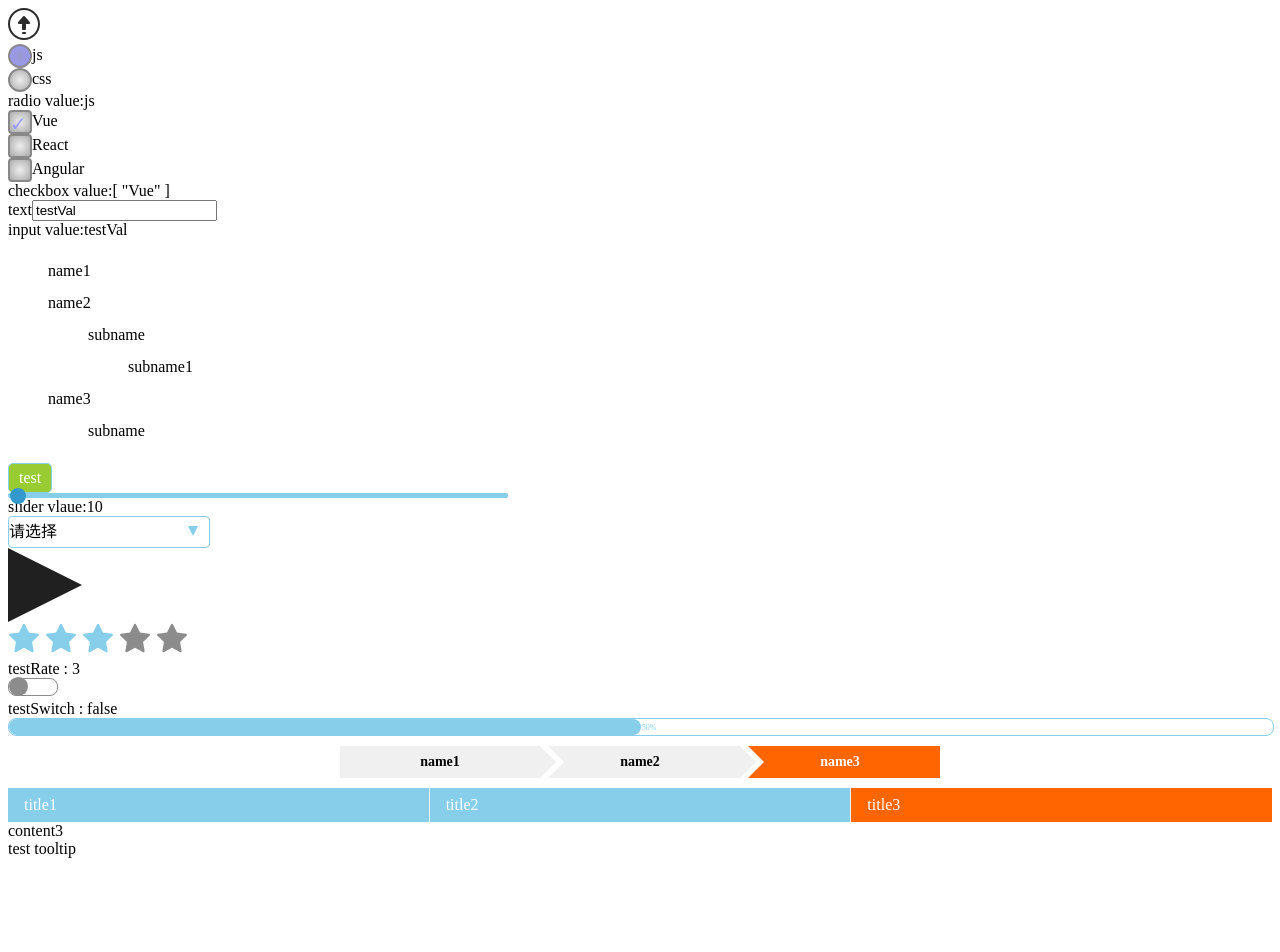
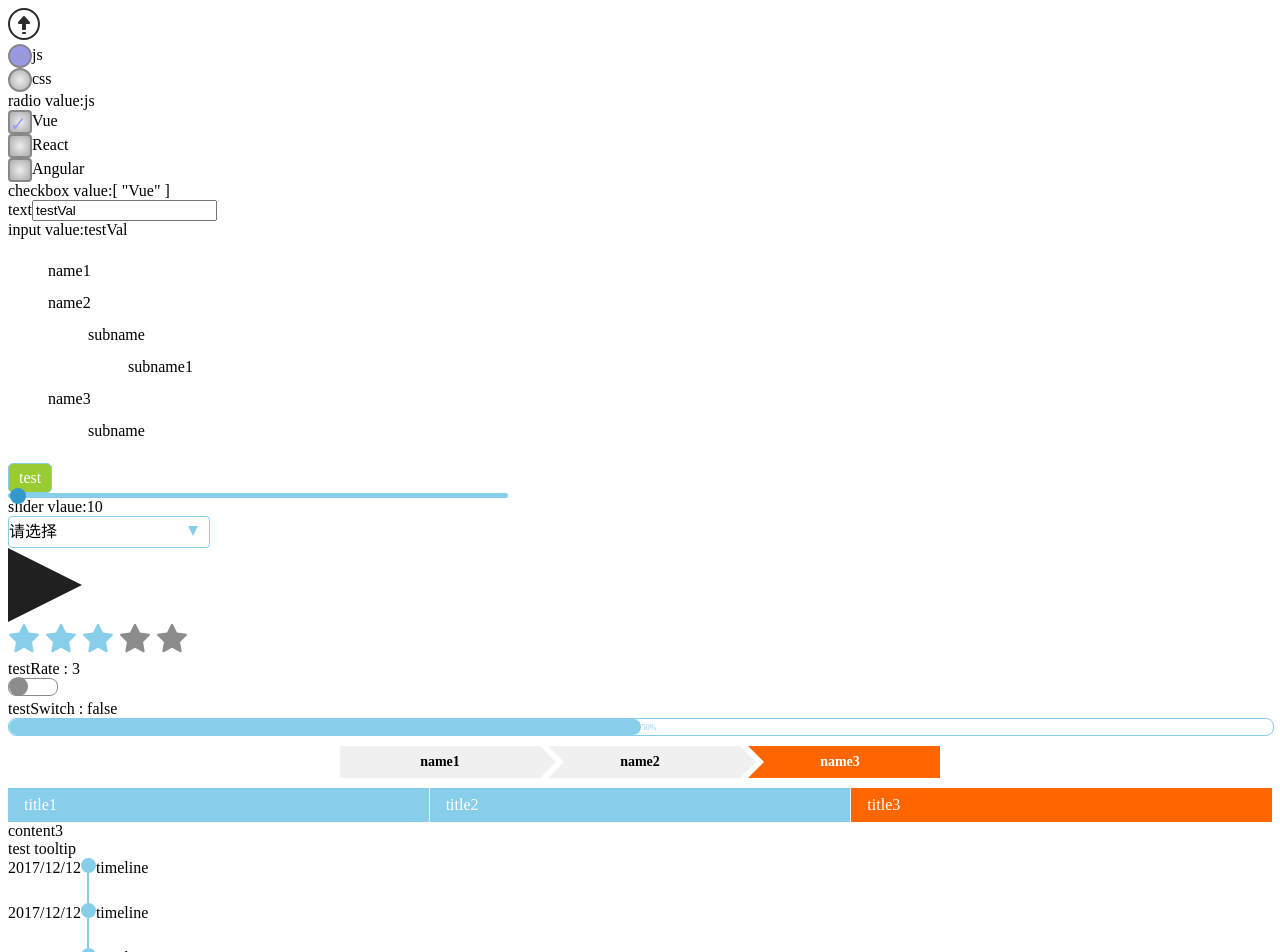
Before and after one commit to cheng87126/v-com, a Vue app: page / in a window 1280 px wide. Shown: the top 952 px of the page. Before the commit the page ends 866 px from the top, so only its background shows below. Built offline with nearby package versions, Linux system fonts and the light colour scheme.

Commit message:
add timeline.vue

```diff
--- a/src/app.vue
+++ b/src/app.vue
@@ -47,6 +47,11 @@
             <v-tabContent v-model="currentTitle">content3</v-tabContent>
         </v-tabContentBox>
         <v-toolTip style="display:inline-block;" tips="This is tooltip">test tooltip</v-toolTip>
+        <div>
+            <v-timeline v-bind:timeline="{time:'2017/12/12',content:'timeline'}"></v-timeline>
+            <v-timeline v-bind:timeline="{time:'2017/12/12',content:'timeline'}"></v-timeline>
+            <v-timeline v-bind:timeline="{time:'2017/12/12',content:'timeline'}"></v-timeline>
+        </div>
     </div>
 </template>
 <script>
@@ -69,6 +74,7 @@ import TabContent from './tabContent.vue'
 import TabTitleBox from './tabTitleBox.vue'
 import TabContentBox from './tabContentBox.vue'
 import ToolTip from './tooltip.vue'
+import Timeline from './timeline.vue'
 export default {
     name:'app',
     data(){
@@ -135,7 +141,8 @@ export default {
         'v-tabContent':TabContent,
         'v-tabTitleBox':TabTitleBox,
         'v-tabContentBox':TabContentBox,
-        'v-toolTip':ToolTip
+        'v-toolTip':ToolTip,
+        'v-timeline':Timeline
     },
     methods:{
         validInput(val){
--- /dev/null
+++ b/src/timeline.vue
@@ -0,0 +1,45 @@
+<style>
+.timeline-dot{
+	position: relative;
+	display: inline-block;
+	width: 15px;
+	height: 15px;
+	border-radius: 50%;
+	background-color: skyblue;
+}
+.timeline-dot::after{
+	content: '';
+	display: block;
+	height: 30px;
+	width: 2px;
+	position: absolute;
+	left: 50%;
+	top: 30px;
+	transform: translate(-50%,-50%);
+	background-color: skyblue;
+}
+.timeline{
+	height: 45px;
+}
+.timeline:last-child .timeline-dot::after{
+	display: none;
+}
+.timeline-content{
+	display: inline-block;
+}
+</style>
+<template>
+	<div class="timeline">
+		<span class="time-box">{{timeline.time}}</span>
+		<div class="timeline-dot"></div>
+		<div class="timeline-content">{{timeline.content}}</div>
+	</div>
+</template>
+<script>
+export default {
+	name:'timeline',
+	props:{
+		timeline:Object
+	}
+}
+</script>
```
